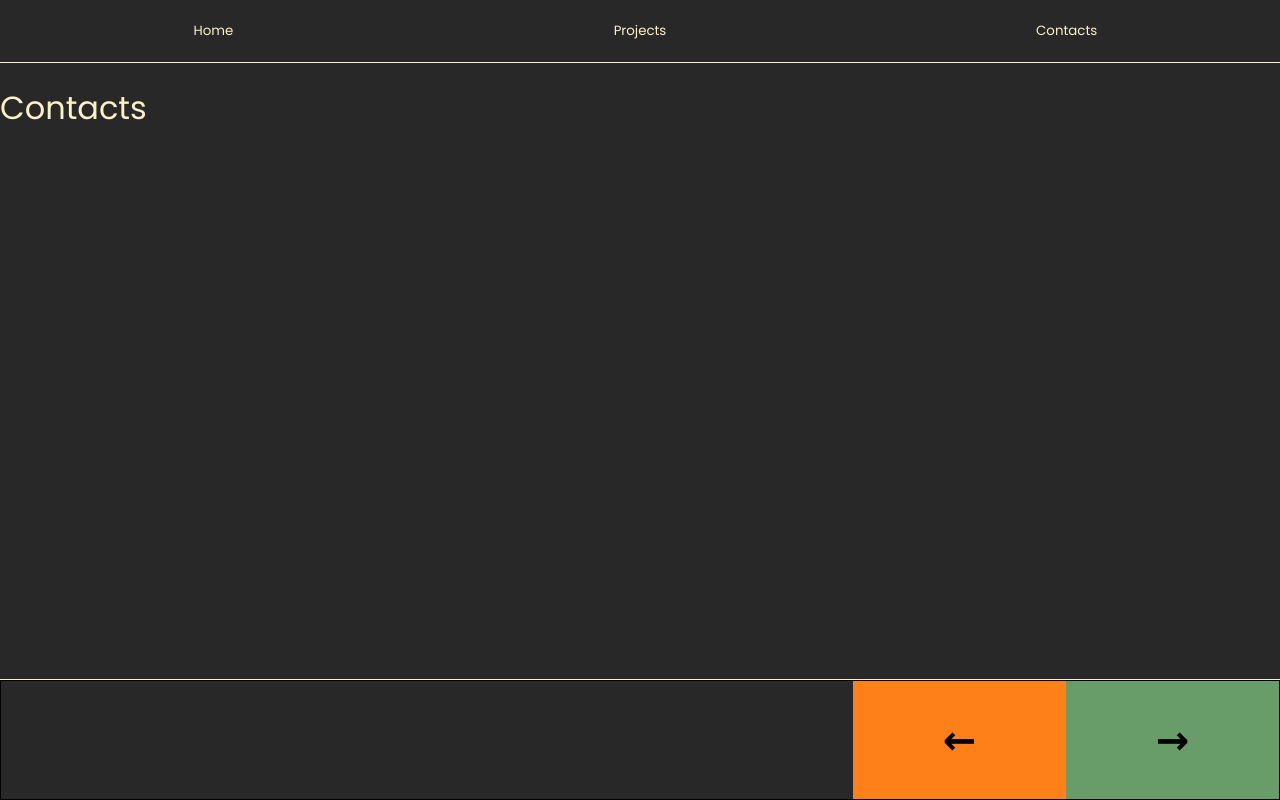
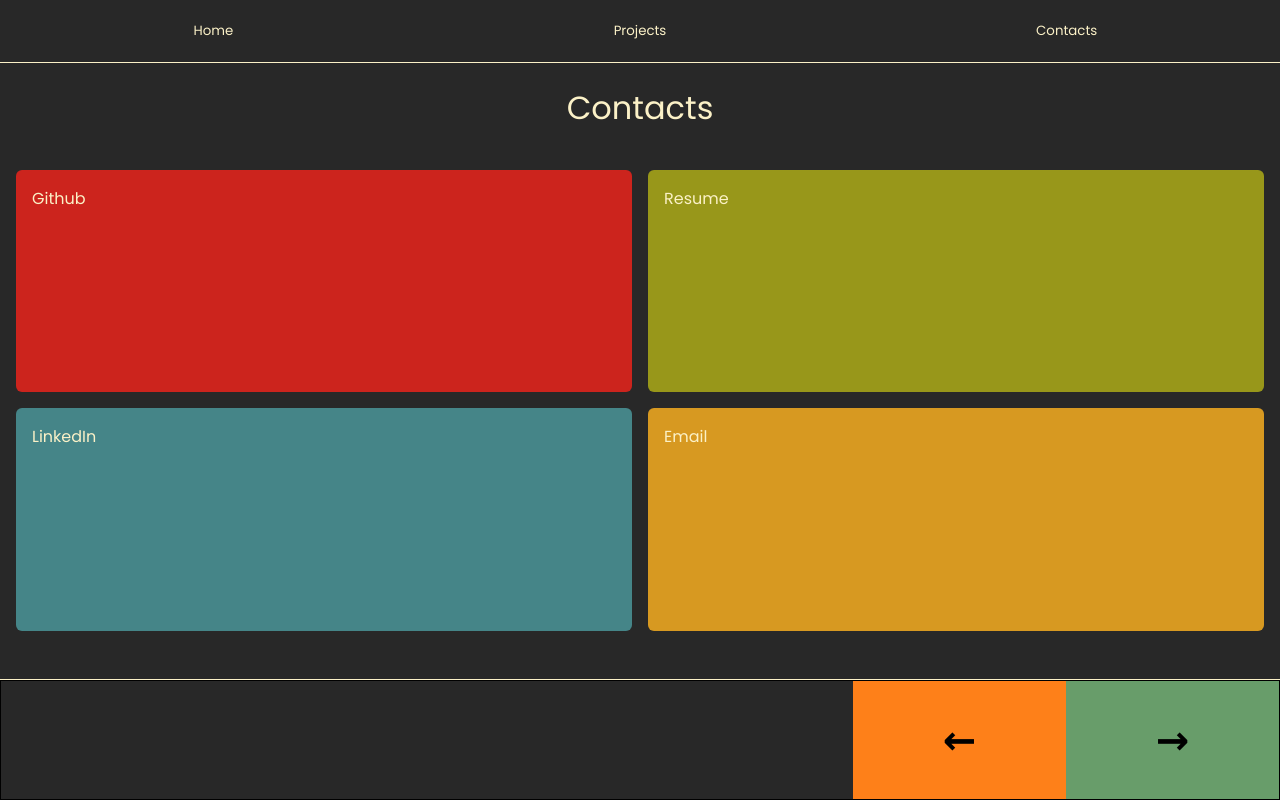
Before and after one commit to dy-ma/personal, a SvelteKit app: page /contacts in a window 1280 px wide. Built offline with nearby package versions, Linux system fonts and the light colour scheme.

Commit message:
Add contacts page

```diff
--- a/src/routes/Footer.svelte
+++ b/src/routes/Footer.svelte
@@ -1,9 +1,8 @@
 <script>
 	import { page } from '$app/stores';
 	import { onMount } from 'svelte';
-	import { afterUpdate } from 'svelte';
 
-	let pages = ['/', '/pig', '/hamster'];
+	let pages = ['/', '/hamster', '/pig'];
 	let next = '/';
 	let prev = '/';
 
--- a/src/routes/contacts/+page.svelte
+++ b/src/routes/contacts/+page.svelte
@@ -3,4 +3,64 @@
 	<meta name="description" content="My Contact Info" />
 </svelte:head>
 
-<h1 class="center-text">Contacts</h1>
+<script>
+	let links = [
+		{name: "Github", url: "https://github.com/dy-ma"},
+		{name: "Resume", url: "https://drive.google.com/file/d/1QiVU7EMkzTwO-iE7Vq6Mc8MlOxIw5fmG/view?usp=drive_link"},
+		{name: "LinkedIn", url: "https://www.linkedin.com/in/dylan-mou-ang/"},
+		{name: "Email", url: "mailto:dylanmouang@gmail.com"}
+]
+</script>
+
+<div class="title">
+	<h1>Contacts</h1>
+</div>
+
+<div class="container">
+	{#each links as {name, url} }
+		<div class={"card " + name}>
+			<a href={url} target="_blank">{name}</a>
+		</div>
+	{/each}
+</div>
+
+<style>
+	.title {
+		display: flex;
+		justify-content: center;
+	}
+	.container {
+		display: grid;
+		grid-gap: 1rem;
+		grid-template-columns: 1fr 1fr;
+		grid-template-rows: 1fr 1fr;
+		height: 80%;
+		padding: 1rem;
+	}
+	.card {
+		border-radius: 6px;
+		display: flex;
+		padding: 1rem;
+		transition: 0.1s;
+	}
+	.card:hover {
+		scale: 0.95;
+		transition: 0.1s;
+	}
+	a {
+		width: 100%;
+		height: 100%;
+	}
+	.Github {
+		background-color: var(--red);
+	}
+	.Resume {
+		background-color: var(--green);
+	}
+	.LinkedIn {
+		background-color: var(--blue);
+	}
+	.Email {
+		background-color: var(--yellow);
+	}
+</style>
--- a/src/routes/styles.css
+++ b/src/routes/styles.css
@@ -8,7 +8,7 @@
 	--bg1: #3c3836;
 	--bg2: #504945;
 	--red: #cc241d;
-	--green: #98971;
+	--green: #98971a;
 	--yellow: #d79921;
 	--blue: #458588;
 	--purple: #b16286;
```
Also changed, not shown: src/routes/hamster/+page.svelte (+21 -13 lines).
